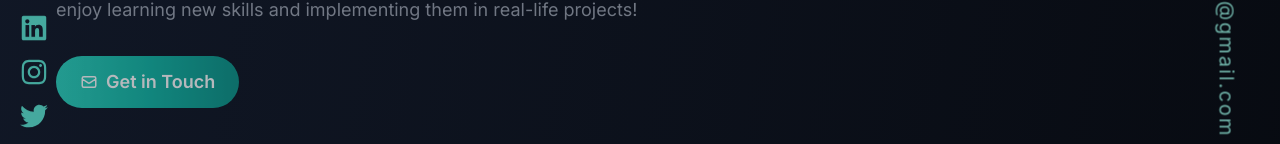
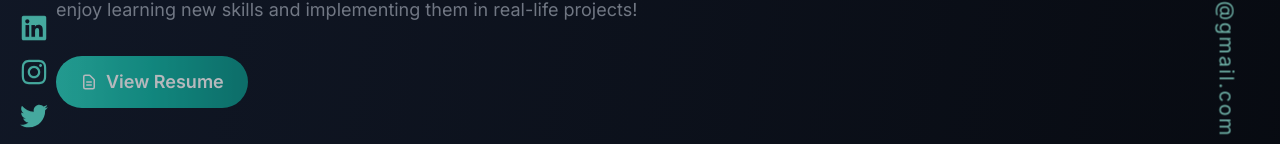
Before and after one commit to vikashsharmaa25/Personal-Portfolio, a Next.js app: page / in a window 1280 px wide. Shown: the part 504-648 px from the top of the page. Built offline with nearby package versions, Linux system fonts and the light colour scheme; a web font is replaced by a local one.

Commit message:
resume button

```diff
--- a/src/components/HeroSection/PrimaryHeroSection.tsx
+++ b/src/components/HeroSection/PrimaryHeroSection.tsx
@@ -1,6 +1,7 @@
 import React, { useState, useEffect } from "react";
 import { motion, AnimatePresence } from "framer-motion";
-import { HiOutlineMail } from "react-icons/hi";
+import { HiOutlineDocumentText, HiOutlineMail } from "react-icons/hi";
+import { useRouter } from "next/navigation";
 
 // Role options that will be displayed
 const roles = [
@@ -18,6 +19,7 @@ const PrimaryHeroSection: React.FC<PrimaryHeroSectionProps> = ({
   scrollToContact,
 }) => {
   const [currentRoleIndex, setCurrentRoleIndex] = useState(0);
+  const route = useRouter();
 
   useEffect(() => {
     const interval = setInterval(() => {
@@ -26,6 +28,13 @@ const PrimaryHeroSection: React.FC<PrimaryHeroSectionProps> = ({
 
     return () => clearInterval(interval);
   }, []);
+
+  const viewResume = () => {
+    window.open(
+      "https://drive.google.com/file/d/1dlpX9TciORZvTcssroM1aNf6sjavZMoZ/view",
+      "_blank"
+    );
+  };
 
   return (
     <div className="relative w-full min-h-screen flex items-center justify-center">
@@ -96,10 +105,15 @@ const PrimaryHeroSection: React.FC<PrimaryHeroSectionProps> = ({
             animate={{ opacity: 1, y: 0 }}
             transition={{ duration: 0.5, delay: 0.8 }}
           >
-            <CtaButton
+            {/* <CtaButton
               onClick={scrollToContact}
               icon={<HiOutlineMail />}
               text="Get in Touch"
+            /> */}
+            <CtaButton
+              onClick={viewResume}
+              icon={<HiOutlineDocumentText />}
+              text="View Resume"
             />
           </motion.div>
         </motion.div>
```
